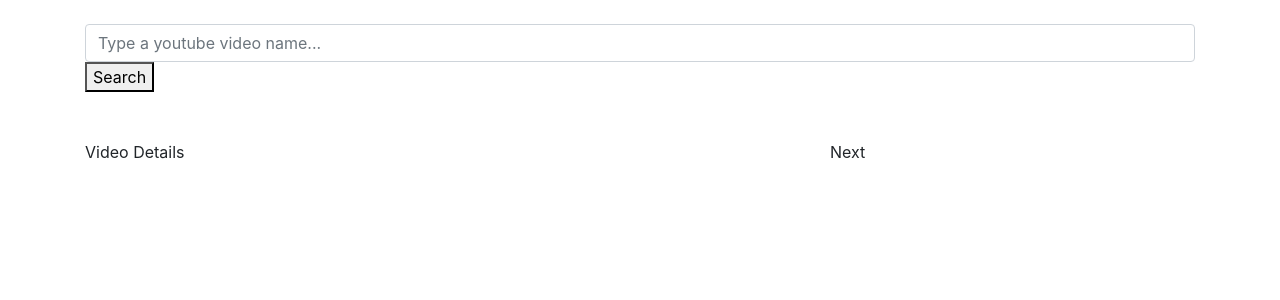
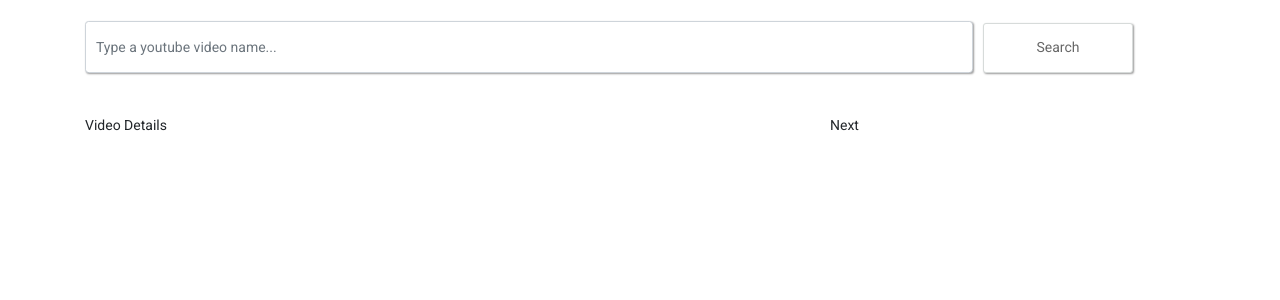
Before and after one commit to Matisq/youtube-app-react, a React (Create React App) app: page / in a window 1280 px wide. Shown: the top 300 px of the page. Built offline with nearby package versions, Linux system fonts and the light colour scheme.

Commit message:
Add CSS files for components and necessary imports

```diff
--- a/src/components/App.css
+++ b/src/components/App.css
@@ -1,3 +1,37 @@
-.App {
-  text-align: center;
+* {
+  margin: 0;
+  padding: 0;
+  box-sizing: border-box;
 }
+
+html {
+  font-size: 14px;
+}
+
+body {
+  font-family: 'Roboto', sans-serif;
+}
+
+
+.spinner {
+  position: absolute;
+  top: 30%;
+  left: 50%;
+  width: 80px;
+  height: 80px;
+  border-radius: 50%;
+  border: 4px dashed #e3dcdc;
+  animation: spin 1s infinite linear;
+  transform: translateX(-50%) translateZ(0px);
+}
+
+@keyframes spin {
+  0% { transform: rotate(0deg); }
+  100% { transform: rotate(360deg); }
+}
+
+.error {
+  font-size: 1.5rem;
+  color: rgb(255, 0, 0);
+  margin-top: 15px;
+}
--- /dev/null
+++ b/src/components/SearchVideoBar/SearchVideoBar.css
@@ -0,0 +1,32 @@
+.video-form {
+  width: 100%;
+  display: flex;
+  align-items: baseline;
+}
+
+.video-form__input {
+  width: 80%;
+  padding: 25px 10px;
+}
+
+.video-form__input, .video-form__btn {
+  box-shadow: 1px 1px 2px 0 rgba(0,0,0,0.40);
+}
+
+.video-form__btn {
+  height: 50px;
+  margin-left: 10px;
+  width: 150px;
+  background-color: #fff;
+  border: 1px solid #D7DBDA;
+  border-radius: 3px;
+  color: #0009;
+  padding: 10px;
+  transition: background-color, color 0.3s ease-in-out;
+}
+
+.video-form__btn:hover, .video-form__btn:focus {
+  color: #fff;
+  background-color: rgba(255, 0, 0, 0.72);
+  box-shadow: none;
+}
--- a/src/components/SearchVideoBar/SearchVideoBar.jsx
+++ b/src/components/SearchVideoBar/SearchVideoBar.jsx
@@ -1,5 +1,6 @@
 import React from 'react';
 import {Form} from 'react-bootstrap';
+import './SearchVideoBar.css';
 
 export const SearchVideoBar = () => {
     return (
--- /dev/null
+++ b/src/components/VideoItem/VideoItem.css
@@ -0,0 +1,25 @@
+.video-item {
+  width: 100%;
+  cursor: pointer;
+  border-bottom: 1px solid rgba(140, 140, 140, 0.28);
+  padding: 15px;
+  display: flex;
+  align-items: center;
+  box-shadow: 1px 1px 1px #fff;
+  transition: box-shadow 0.3s;
+}
+
+.video-item:hover, .video-item:focus {
+  box-shadow: 1px 1px 3px rgba(0, 0, 0, 0.50);
+}
+
+.video-item:last-child {
+  border: none;
+}
+.video-item__img {
+  max-width: 40%;
+}
+
+.video__heading {
+  font-size: 1.1rem;
+}
--- a/src/components/VideoItem/VideoItem.jsx
+++ b/src/components/VideoItem/VideoItem.jsx
@@ -1,4 +1,5 @@
 import React from 'react';
+import './VideoItem.css';
 import {Media} from 'react-bootstrap';
 
 const VideoItem = () => {
```
